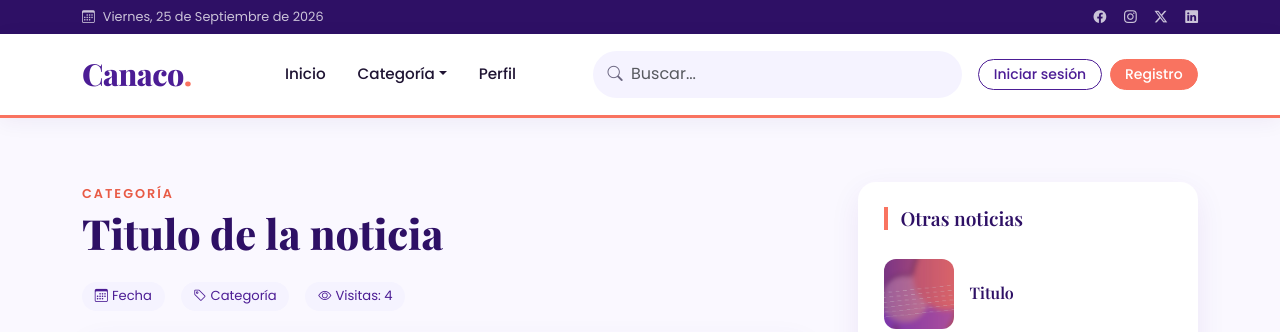
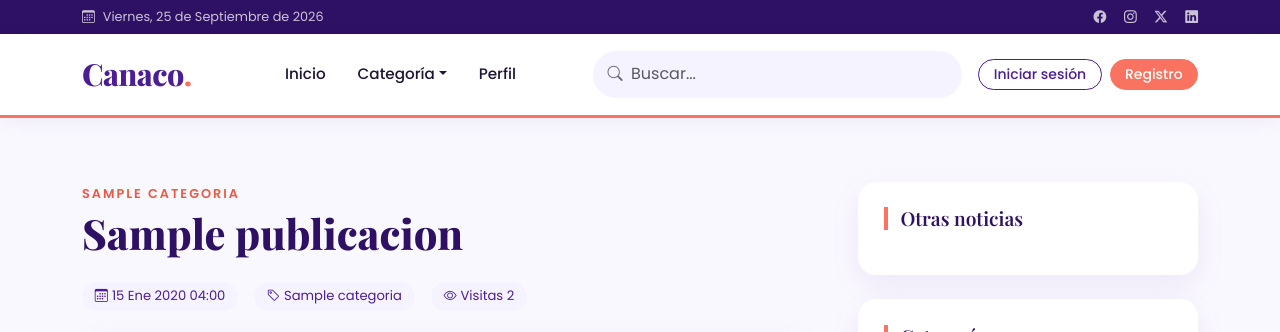
Before and after one commit to ESTRELLA-98/canaco-aguirre, a Django app: page /noticia in a window 1280 px wide. Shown: the top 332 px of the page. Run offline with Django 4.2, Linux system fonts and the light colour scheme; tables that the repository leaves empty hold one stand-in row (values such as "Sample post"); one stand-in notice (Sample message) is shown.

Commit message:
CRUD de categorías, comentarios y noticias con detalle dinámico

```diff
--- a/home/templates/home/crud_noticias.html
+++ b/home/templates/home/crud_noticias.html
@@ -42,7 +42,7 @@
                     <td>{{ noticia.updatedat|date:"Y-m-d" }}</td>
                     <td>{{ noticia.visitas }}</td>
                     <td>
-                        {% if noticia.publicada %}
+                        {% if noticia.estado == 'publicado' %}
                         <span class="badge bg-success">Publicado</span>
                         {% else %}
                         <span class="badge bg-warning text-dark">Borrador</span>
@@ -50,7 +50,7 @@
                     </td>
                     <td><a href="{% url 'home:noticia_detalle' noticia.id %}" class="btn btn-warning btn-sm">Ver</a></td>
                     <td><a href="{% url 'home:editar_publicacion' noticia.id %}" class="btn btn-info btn-sm">Editar</a></td>
-                    <td><a href="{% url 'home:publicar_publicacion' noticia.id %}" class="btn btn-success btn-sm">{% if noticia.publicada %}Ocultar{% else %}Publicar{% endif %}</a></td>
+                    <td><a href="{% url 'home:publicar_publicacion' noticia.id %}" class="btn btn-success btn-sm">{% if noticia.estado == 'publicado' %}Ocultar{% else %}Publicar{% endif %}</a></td>
                     <td>
                         <form method="post" action="{% url 'home:eliminar_publicacion' noticia.id %}">
                             {% csrf_token %}
--- a/home/templates/home/noticia.html
+++ b/home/templates/home/noticia.html
@@ -1,64 +1,73 @@
 {% extends 'partials/base.html' %}
 {% load static %}
-{% block title %}Titulo de la noticia{% endblock %}
+{% block title %}{{ publicacion.titulo }}{% endblock %}
 {% block content %}
 <section class="section">
     <div class="container">
-        <div class="alert alert-categoria alert-dismissible fade show" role="alert">
-            <button type="button" class="btn-close" data-bs-dismiss="alert" aria-label="Cerrar"></button>
-        </div>
+        {% if messages %}
+            {% for message in messages %}
+            <div class="alert alert-{{ message.tags }} alert-dismissible fade show" role="alert">
+                {{ message }}
+                <button type="button" class="btn-close" data-bs-dismiss="alert" aria-label="Cerrar"></button>
+            </div>
+            {% endfor %}
+        {% endif %}
         <div class="row g-5 blog-entries">
             <div class="col-md-12 col-lg-8 main-content">
-                <span class="eyebrow">Categoría</span>
-                <h1 class="mb-4">Titulo de la noticia</h1>
+                <span class="eyebrow">{% if publicacion.categoria %}{{ publicacion.categoria.nombre }}{% else %}Sin categoría{% endif %}</span>
+                <h1 class="mb-4">{{ publicacion.titulo }}</h1>
                 <div class="post-meta mb-4">
-                    <span><i class="bi bi-calendar3 me-1"></i>Fecha</span>
-                    <span><i class="bi bi-tag me-1"></i>Categoría</span>
-                    <span><i class="bi bi-eye me-1"></i>Visitas: 4</span>
+                    <span><i class="bi bi-calendar3 me-1"></i>{{ publicacion.createdat|date:"d M Y H:i" }}</span>
+                    <span><i class="bi bi-tag me-1"></i>{% if publicacion.categoria %}{{ publicacion.categoria.nombre }}{% else %}Sin categoría{% endif %}</span>
+                    <span><i class="bi bi-eye me-1"></i>Visitas {{ publicacion.visitas }}</span>
                 </div>
-                <img src="{% static 'images/hero_1.jpg' %}" alt="" class="img-fluid rounded mb-4 publication-cover-image">
+                {% if publicacion.imagen_portada %}
+                <img src="{{ publicacion.imagen_portada.display_url }}" alt="{{ publicacion.titulo }}" class="img-fluid rounded mb-4 publication-cover-image">
+                {% endif %}
 
                 <h3>Resumen de la noticia</h3>
-                <p>Lorem Ipsum es simplemente el texto de relleno de las imprentas
-                    y archivos de texto. Lorem Ipsum ha sido el texto de relleno
-                    estándar de las industrias desde el año 1500</p>
+                <p>{{ publicacion.resumen }}</p>
 
                 <h3>Noticia</h3>
                 <div class="post-content-body">
-                    Al contrario del pensamiento popular, el texto de Lorem Ipsum no es simplemente texto aleatorio.
-                    Tiene sus raices en una pieza clásica de la literatura del Latin,
-                    que data del año 45 antes de Cristo, haciendo que este adquiera mas de 2000 años de antiguedad.
-                    Richard McClintock, un profesor de Latin de la Universidad de Hampden-Sydney en Virginia,
-                    encontró una de las palabras más oscuras de la lengua del latín, "consecteur",
-                    en un pasaje de Lorem Ipsum, y al seguir leyendo distintos textos del latín,
-                    descubrió la fuente indudable. Lorem Ipsum viene de
+                    {{ publicacion.contenido|safe }}
                 </div>
 
                 <h3 class="mt-5">Galería</h3>
                 <div class="row my-4">
+                    {% for imagen in publicacion.galeria.all %}
                     <div class="col-md-4 mb-4">
-                        <img src="{% static 'images/hero_2.jpg' %}" alt="Galería" class="img-fluid rounded publication-gallery-image">
+                        <img src="{{ imagen.archivo.display_url }}" alt="Galería" class="img-fluid rounded publication-gallery-image">
                     </div>
+                    {% empty %}
                     <div class="col-12"><p>Sin imágenes en galería.</p></div>
+                    {% endfor %}
                 </div>
 
                 <div class="pt-4 comment-wrap">
                     <h3 class="mb-4"><i class="bi bi-chat-heart me-2"></i>Comentarios</h3>
+                    {% for comentario in comentarios %}
                     <div class="border-bottom pb-3 mb-3">
-                        <strong>Usuario Alfredos</strong>
-                        <span class="text-muted">fecha</span>
-                        <p class="mb-0">me gusto la noticia</p>
+                        <strong>{{ comentario.user.username }}</strong>
+                        <span class="text-muted">{{ comentario.createdat|date:"d M Y H:i" }}</span>
+                        <p class="mb-0">{{ comentario.contenido }}</p>
                     </div>
+                    {% empty %}
                     <p>No hay comentarios aprobados todavía.</p>
+                    {% endfor %}
 
+                    {% if request.user.is_authenticated %}
                     <form method="POST" class="mt-4">
+                        {% csrf_token %}
                         <div class="mb-3">
                             <label for="contenido" class="form-label">Agregar comentario</label>
                             <textarea name="contenido" id="contenido" rows="4" class="form-control" required></textarea>
                         </div>
                         <button type="submit" class="btn btn-primary">Agregar comentario</button>
                     </form>
-                    <a href="" class="btn btn-primary mt-3">Inicia sesión para comentar</a>
+                    {% else %}
+                    <a href="{% url 'home:login' %}" class="btn btn-primary mt-3">Inicia sesión para comentar</a>
+                    {% endif %}
                 </div>
             </div>
 
@@ -67,22 +76,28 @@
                     <h3 class="heading">Otras noticias</h3>
                     <div class="post-entry-sidebar">
                         <ul>
+                            {% for noticia in recientes %}
                             <li>
-                                <a href="">
-                                    <img src="{% static 'images/hero_2.jpg' %}" alt="titulo" class="rounded sidebar-post-image">
+                                <a href="{% url 'home:noticia_detalle' noticia.id %}">
+                                    {% if noticia.imagen_portada %}
+                                    <img src="{{ noticia.imagen_portada.display_url }}" alt="{{ noticia.titulo }}" class="rounded sidebar-post-image">
+                                    {% endif %}
                                     <div class="text">
-                                        <h4>Titulo</h4>
-                                        <div class="post-meta"><span></span></div>
+                                        <h4>{{ noticia.titulo }}</h4>
+                                        <div class="post-meta"><span>{{ noticia.createdat|date:"d M Y" }}</span></div>
                                     </div>
                                 </a>
                             </li>
+                            {% endfor %}
                         </ul>
                     </div>
                 </div>
                 <div class="sidebar-box">
                     <h3 class="heading">Categorías</h3>
                     <ul class="categories">
-                        <li><a href="">Tecnología</a></li>
+                        {% for categoria in categorias %}
+                        <li><a href="{% url 'home:categoria_detalle' categoria.id %}">{{ categoria.nombre }}</a></li>
+                        {% endfor %}
                     </ul>
                 </div>
             </div>
--- a/home/urls.py
+++ b/home/urls.py
@@ -26,5 +26,14 @@ urlpatterns = [
     path("crud_usuarios/<int:pk>/editar", views.editar_usuario, name="editar_usuario"),
     path("crud_usuarios/<int:pk>/bloquear", views.bloquear_usuario, name="bloquear_usuario"),
     path("crud_usuarios/<int:pk>/eliminar", views.eliminar_usuario, name="eliminar_usuario"),
-    path("editar_categoria", views.editar_categoria, name="editar_categoria"),
+    path("crud_categorias/<int:pk>/editar", views.editar_categoria, name="editar_categoria"),
+    path("crud_categorias/<int:pk>/eliminar", views.eliminar_categoria, name="eliminar_categoria"),
+    path("crud_comentarios/<int:pk>/aprobar", views.aprobar_comentario, name="aprobar_comentario"),
+    path("crud_comentarios/<int:pk>/bloquear", views.bloquear_comentario, name="bloquear_comentario"),
+    path("crud_comentarios/<int:pk>/eliminar", views.eliminar_comentario, name="eliminar_comentario"),
+    path("noticia/<int:pk>", views.noticia, name="noticia_detalle"),
+    path("crud_noticias/<int:pk>/editar", views.editar_publicacion, name="editar_publicacion"),
+    path("crud_noticias/<int:pk>/publicar", views.publicar_publicacion, name="publicar_publicacion"),
+    path("crud_noticias/<int:pk>/eliminar", views.eliminar_publicacion, name="eliminar_publicacion"),
+    path("categoria/<int:pk>", views.categoria, name="categoria_detalle"),
 ]
--- a/home/views.py
+++ b/home/views.py
@@ -5,6 +5,7 @@ from django.contrib import messages
 from django.contrib.auth import update_session_auth_hash
 from django.contrib.auth.models import User
 from django.core.files.storage import default_storage
+from django.db.models import F
 from .models import Archivo, Categoria, Comentario, GaleriaPublicacion, Perfil, Publicacion
 
 
@@ -41,12 +42,47 @@ def contactanos(request):
     return render(request, 'home/contactanos.html')
 
 
-def categoria(request):
+def categoria(request, pk=None):
     return render(request, 'home/categoria.html')
 
 
-def noticia(request):
-    return render(request, 'home/noticia.html')
+def noticia(request, pk=None):
+    if pk and es_operador(request.user):
+        qs = Publicacion.objects.all()
+    else:
+        qs = Publicacion.objects.filter(estado=Publicacion.ESTADO_PUBLICADO)
+    qs = qs.select_related('categoria', 'autor', 'imagen_portada')
+    publicacion = get_object_or_404(qs, pk=pk) if pk else qs.order_by('-createdat').first()
+    if not publicacion:
+        messages.info(request, 'Todavía no hay noticias publicadas.')
+        return redirect('home:index')
+
+    Publicacion.objects.filter(pk=publicacion.pk).update(visitas=F('visitas') + 1)
+    publicacion.refresh_from_db()
+
+    if request.method == 'POST':
+        if not request.user.is_authenticated:
+            messages.error(request, 'Debes iniciar sesión para comentar.')
+            return redirect('home:login')
+        contenido = request.POST.get('contenido', '').strip()
+        if contenido:
+            Comentario.objects.create(publicacion=publicacion, user=request.user, contenido=contenido)
+            messages.success(request, 'Comentario enviado. Será visible cuando lo apruebe el administrador.')
+        return redirect('home:noticia_detalle', pk=publicacion.pk)
+
+    recientes = Publicacion.objects.filter(
+        estado=Publicacion.ESTADO_PUBLICADO,
+    ).exclude(pk=publicacion.pk).order_by('-createdat')[:4]
+    comentarios = publicacion.comentarios.filter(
+        estado=Comentario.ESTADO_APROBADO,
+    ).select_related('user').order_by('-createdat')
+    categorias = Categoria.objects.all().order_by('nombre')
+    return render(request, 'home/noticia.html', {
+        'publicacion': publicacion,
+        'recientes': recientes,
+        'comentarios': comentarios,
+        'categorias': categorias,
+    })
 
 
 def sign_up(request):
@@ -157,28 +193,137 @@ def crud_cambiar_contrasena(request):
 
 
 @operador_required
-def crear_publicacion(request):
-    return render(request, 'home/crear_publicacion.html')
+def crud_categorias(request):
+    if request.method == 'POST':
+        nombre = request.POST.get('nombre')
+        if nombre:
+            Categoria.objects.create(nombre=nombre, fk_user=request.user)
+            messages.success(request, 'Categoría agregada correctamente.')
+        return redirect('home:crud_categorias')
+    categorias = Categoria.objects.all().order_by('-createdat')
+    return render(request, 'home/crud_categorias.html', {'categorias': categorias})
 
 
 @operador_required
-def crud_categorias(request):
-    return render(request, 'home/crud_categorias.html')
+def editar_categoria(request, pk):
+    categoria = get_object_or_404(Categoria, pk=pk)
+    if request.method == 'POST':
+        nombre = request.POST.get('nombre', '').strip()
+        if nombre:
+            categoria.nombre = nombre
+            categoria.save()
+            messages.success(request, 'Categoría actualizada correctamente.')
+        return redirect('home:crud_categorias')
+    return render(request, 'home/editar_categoria.html', {'categoria': categoria})
+
+
+@operador_required
+def eliminar_categoria(request, pk):
+    categoria = get_object_or_404(Categoria, pk=pk)
+    if request.method == 'POST':
+        categoria.delete()
+        messages.success(request, 'Categoría eliminada correctamente.')
+    return redirect('home:crud_categorias')
 
 
 @operador_required
 def crud_comentarios(request):
-    return render(request, 'home/crud_comentarios.html')
+    comentarios = Comentario.objects.select_related('publicacion', 'user').order_by('-createdat')
+    return render(request, 'home/crud_comentarios.html', {'comentarios': comentarios})
+
+
+@operador_required
+def aprobar_comentario(request, pk):
+    comentario = get_object_or_404(Comentario, pk=pk)
+    comentario.estado = Comentario.ESTADO_APROBADO
+    comentario.save()
+    return redirect('home:crud_comentarios')
+
+
+@operador_required
+def bloquear_comentario(request, pk):
+    comentario = get_object_or_404(Comentario, pk=pk)
+    comentario.estado = Comentario.ESTADO_BLOQUEADO
+    comentario.save()
+    return redirect('home:crud_comentarios')
+
+
+@operador_required
+def eliminar_comentario(request, pk):
+    comentario = get_object_or_404(Comentario, pk=pk)
+    if request.method == 'POST':
+        comentario.delete()
+    return redirect('home:crud_comentarios')
 
 
 @operador_required
 def crud_noticias(request):
-    return render(request, 'home/crud_noticias.html')
+    publicaciones = Publicacion.objects.select_related('categoria', 'autor').order_by('-createdat')
+    return render(request, 'home/crud_noticias.html', {'publicaciones': publicaciones})
 
 
 @operador_required
-def editar_categoria(request):
-    return render(request, 'home/editar_categoria.html')
+def crear_publicacion(request):
+    categorias = Categoria.objects.all().order_by('nombre')
+    if request.method == 'POST':
+        publicacion = Publicacion.objects.create(
+            titulo=request.POST.get('titulo', '').strip(),
+            resumen=request.POST.get('resumen', '').strip(),
+            contenido=request.POST.get('contenido', '').strip(),
+            categoria_id=request.POST.get('categoria') or None,
+            estado=request.POST.get('estado') or Publicacion.ESTADO_BORRADOR,
+            autor=request.user,
+        )
+        portada = request.FILES.get('imagen_portada')
+        if portada:
+            publicacion.imagen_portada = guardar_archivo(portada, request.user)
+            publicacion.save()
+        for imagen in request.FILES.getlist('galeria'):
+            GaleriaPublicacion.objects.create(publicacion=publicacion, archivo=guardar_archivo(imagen, request.user))
+        messages.success(request, 'Publicación creada correctamente.')
+        return redirect('home:crud_noticias')
+    return render(request, 'home/crear_publicacion.html', {'categorias': categorias})
+
+
+@operador_required
+def editar_publicacion(request, pk):
+    publicacion = get_object_or_404(Publicacion, pk=pk)
+    categorias = Categoria.objects.all().order_by('nombre')
+    if request.method == 'POST':
+        publicacion.titulo = request.POST.get('titulo', '').strip()
+        publicacion.resumen = request.POST.get('resumen', '').strip()
+        publicacion.contenido = request.POST.get('contenido', '').strip()
+        publicacion.categoria_id = request.POST.get('categoria') or None
+        publicacion.estado = request.POST.get('estado') or Publicacion.ESTADO_BORRADOR
+        portada = request.FILES.get('imagen_portada')
+        if portada:
+            publicacion.imagen_portada = guardar_archivo(portada, request.user)
+        publicacion.save()
+        for imagen in request.FILES.getlist('galeria'):
+            GaleriaPublicacion.objects.create(publicacion=publicacion, archivo=guardar_archivo(imagen, request.user))
+        messages.success(request, 'Publicación actualizada correctamente.')
+        return redirect('home:crud_noticias')
+    return render(request, 'home/crear_publicacion.html', {
+        'categorias': categorias,
+        'publicacion': publicacion,
+    })
+
+
+@operador_required
+def publicar_publicacion(request, pk):
+    publicacion = get_object_or_404(Publicacion, pk=pk)
+    publicacion.estado = Publicacion.ESTADO_PUBLICADO if publicacion.estado != Publicacion.ESTADO_PUBLICADO else Publicacion.ESTADO_BORRADOR
+    publicacion.save()
+    return redirect('home:crud_noticias')
+
+
+@operador_required
+def eliminar_publicacion(request, pk):
+    publicacion = get_object_or_404(Publicacion, pk=pk)
+    if request.method == 'POST':
+        publicacion.delete()
+        messages.success(request, 'Publicación eliminada correctamente.')
+    return redirect('home:crud_noticias')
 
 
 @operador_required
```
Also changed, not shown: home/templates/home/editar_categoria.html (+24 -11 lines).
